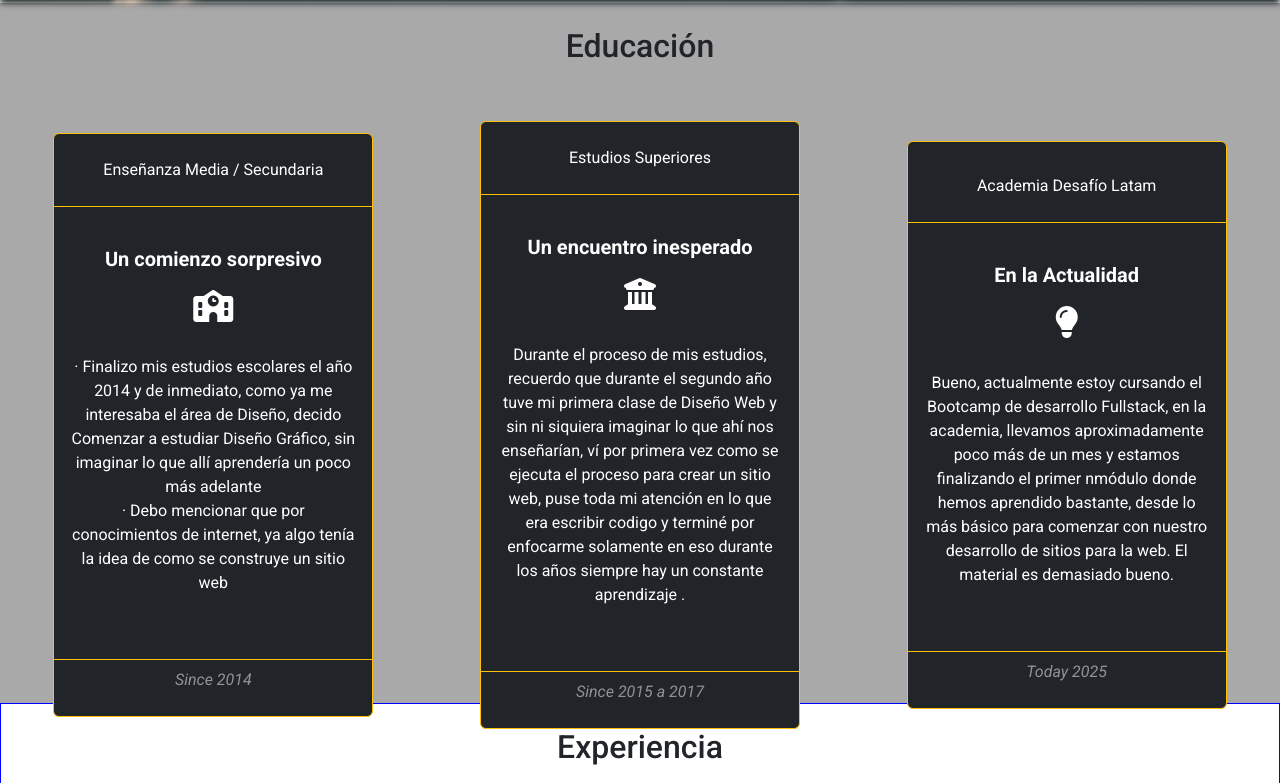
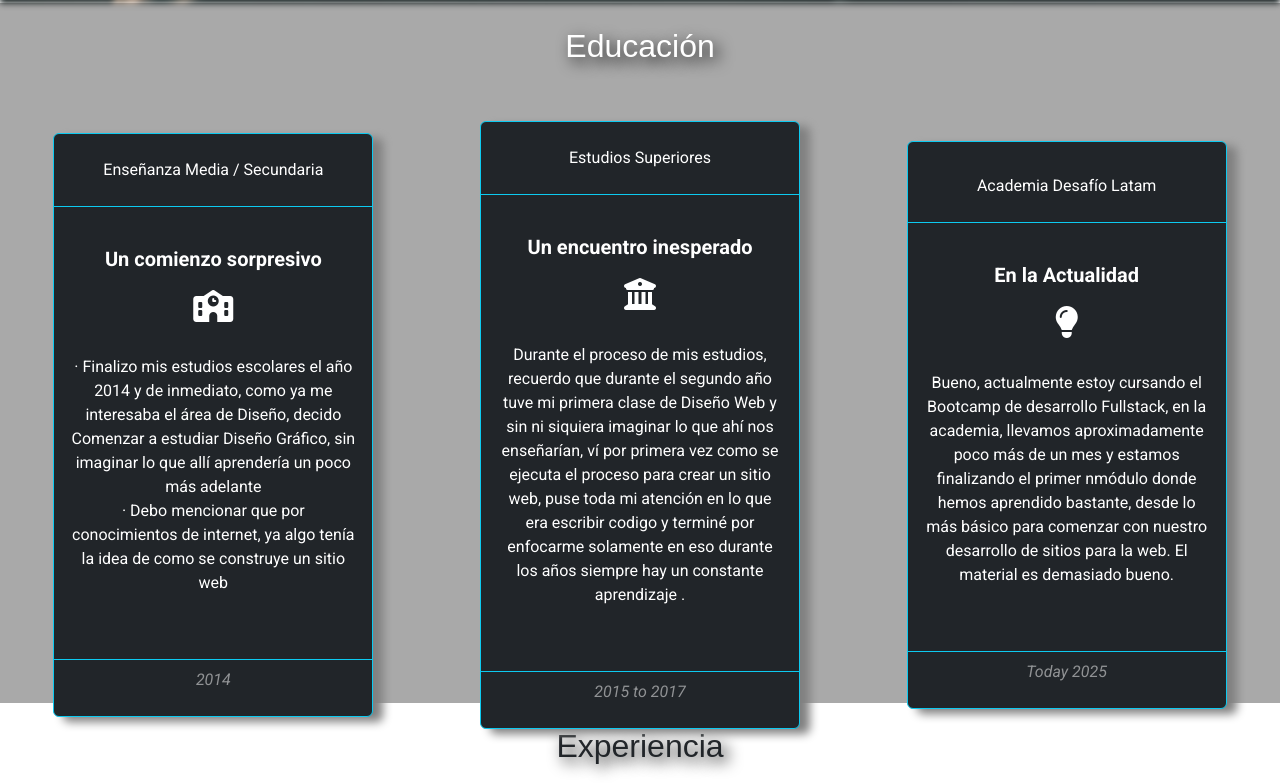
Before and after one commit to sebastianbsr/sebastianbsr.github.io, a plain HTML site: page index.html in a window 1280 px wide. Shown: the part 697-1480 px from the top of the page. Drawn offline with nearby package versions, Linux system fonts and the light colour scheme; a web font is replaced by a local one.

Commit message:
finalizando seccion educacion

```diff
--- a/assets/css/styles.css
+++ b/assets/css/styles.css
@@ -1,6 +1,11 @@
 body {
     margin: 0 auto;
     font-family: "Roboto", sans-serif;
+}
+
+h2 {
+    font-family: "Poetsen One", sans-serif;
+    text-shadow: 5px 5px 15px black;
 }
 
 .contenedor-imagen {
@@ -36,13 +41,21 @@ body {
     height: 700px;
     background-color: darkgray;
 }
+.caja-card {
+    box-shadow: 10px 5px 10px gray;
+    transition: .6s;
+}
+.caja-card:hover {
+    transform: scale(1.1);
+}
 
 .experiencia {
-    border: 1px solid blue;
+    /* border: 1px solid blue; */
     height: 600px;
 }
 
 .footer {
     border: 1px solid yellowgreen;
-    height: 100px;
+    height: 120px;
+    background-color: black;
 }
--- a/index.html
+++ b/index.html
@@ -6,6 +6,9 @@
     <meta name="viewport" content="width=device-width, initial-scale=1.0">
     <link href="https://cdn.jsdelivr.net/npm/bootstrap@5.3.5/dist/css/bootstrap.min.css" rel="stylesheet"
         integrity="sha384-SgOJa3DmI69IUzQ2PVdRZhwQ+dy64/BUtbMJw1MZ8t5HZApcHrRKUc4W0kG879m7" crossorigin="anonymous">
+    <link rel="preconnect" href="https://fonts.googleapis.com">
+    <link rel="preconnect" href="https://fonts.gstatic.com" crossorigin>
+    <link href="https://fonts.googleapis.com/css2?family=Poetsen+One&display=swap" rel="stylesheet">
     <link rel="preconnect" href="https://fonts.googleapis.com">
     <link rel="preconnect" href="https://fonts.gstatic.com" crossorigin>
     <link href="https://fonts.googleapis.com/css2?family=Roboto:ital,wght@0,100..900;1,100..900&display=swap"
@@ -68,13 +71,14 @@
     </header>
     <!--Fin del Header-->
 
+    <!--Sección Educación-->
     <section class="educacion">
 
-        <h2 class="text-center pt-4 pb-5">Educación</h2>
+        <h2 class="text-white text-center pt-4 pb-5">Educación</h2>
 
         <div class="d-flex justify-content-around align-items-center">
-            <div class="card text-center w-25 text-bg-dark border-warning">
-                <div class="card-header bg-transparent border-warning">
+            <div class="caja-card card text-center w-25 text-bg-dark border-info">
+                <div class="card-header bg-transparent border-info">
                     <p class="pt-3">Enseñanza Media / Secundaria</p>
                 </div>
                 <div class="card-body">
@@ -89,12 +93,12 @@
                     </p>
 
                 </div>
-                <div class="card-footer text-body-secondary bg-transparent border-warning">
-                    <p class="text-white-50 fst-italic">Since 2014</p>
+                <div class="card-footer text-body-secondary bg-transparent border-info">
+                    <p class="text-white-50 fst-italic">2014</p>
                 </div>
             </div>
-            <div class="card text-center w-25 text-bg-dark border-warning">
-                <div class="card-header bg-transparent border-warning">
+            <div class="caja-card card text-center w-25 text-bg-dark border-info">
+                <div class="card-header bg-transparent border-info">
                     <p class="pt-3">Estudios Superiores</p>
                 </div>
                 <div class="card-body">
@@ -107,12 +111,12 @@
                         atención en lo que era escribir codigo y terminé por enfocarme solamente en eso
                         durante los años siempre hay un constante aprendizaje .</p>
                 </div>
-                <div class="card-footer text-body-secondary bg-transparent border-warning">
-                    <p class="text-white-50 fst-italic">Since 2015 a 2017</p>
+                <div class="card-footer text-body-secondary bg-transparent border-info">
+                    <p class="text-white-50 fst-italic">2015 to 2017</p>
                 </div>
             </div>
-            <div class="card text-center w-25 pt-4 pb-3 text-bg-dark border-warning">
-                <div class="card-header bg-transparent border-warning">
+            <div class="caja-card card text-center w-25 pt-4 pb-3 text-bg-dark border-info">
+                <div class="card-header bg-transparent border-info">
                     <p>Academia Desafío Latam</p>
                 </div>
                 <div class="card-body">
@@ -123,13 +127,14 @@
                         donde hemos aprendido bastante, desde lo más básico para comenzar con nuestro desarrollo de
                         sitios para la web. El material es demasiado bueno.</p>
                 </div>
-                <div class="card-footer text-body-secondary bg-transparent border-warning">
+                <div class="card-footer text-body-secondary bg-transparent border-info">
                     <p class="text-white-50 m-0 p-0 fst-italic">Today 2025</p>
                 </div>
             </div>
         </div>
 
     </section>
+    <!--Sección Educación-->
 
     <section class="experiencia">
 
@@ -139,7 +144,7 @@
 
 
     <footer class="footer">
-        <h2 class="text-center mt-4">Footer</h2>
+        <h2 class="text-white text-center mt-4">Footer</h2>
     </footer>
 
 
```
